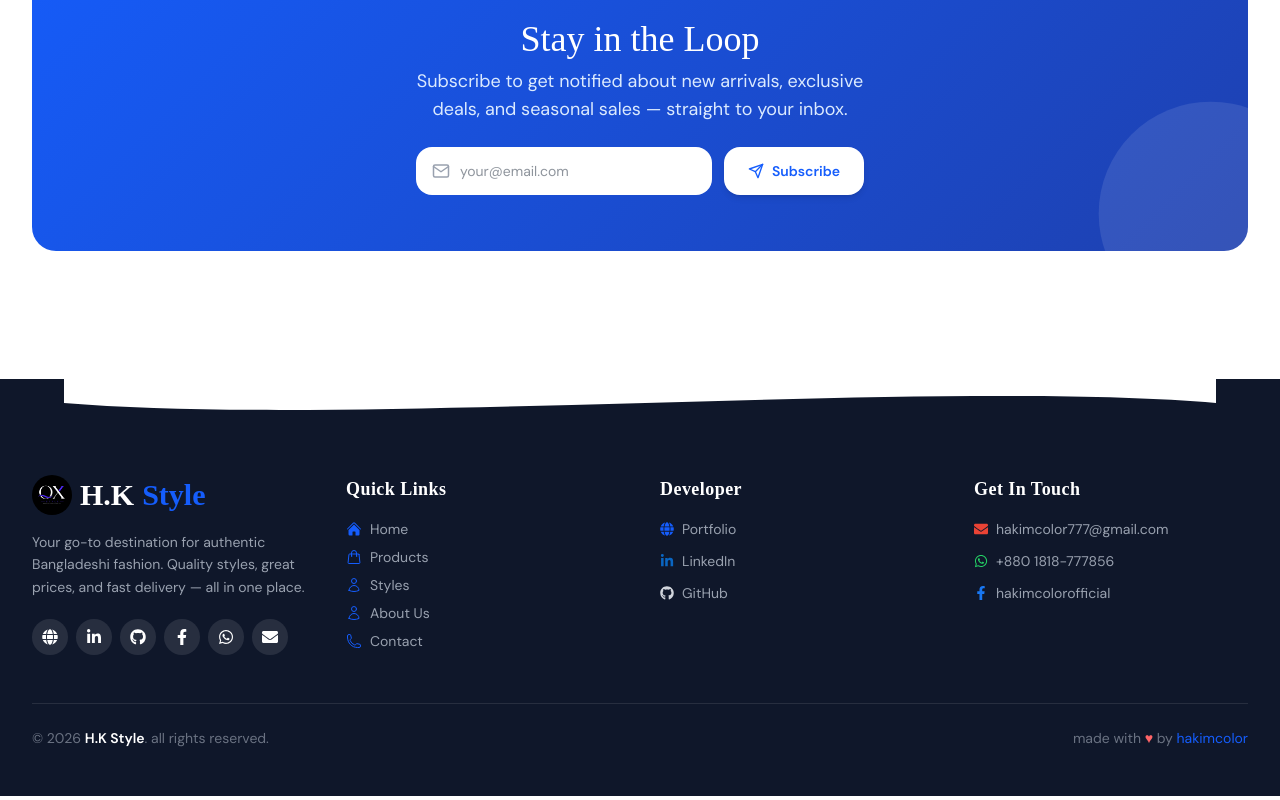
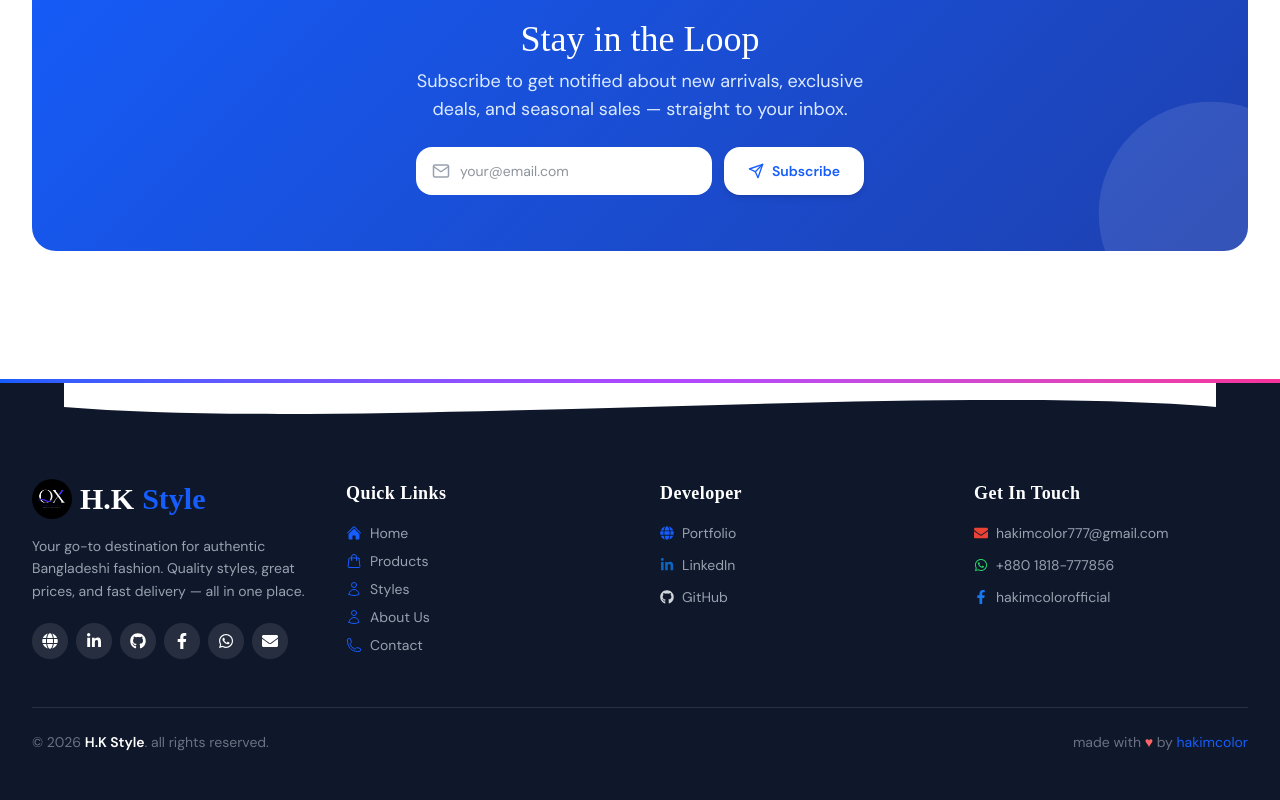
Before and after one commit to hakimcolor/Fashion-Store-Using-Local-Storage-, a React (Vite) app: page / in a window 1280 px wide. Shown: the part 5852-6652 px from the top of the page. Built offline with nearby package versions, Linux system fonts and the light colour scheme; a web font is replaced by a local one.

Commit message:
design: add colorful gradient accent line at top of footer

```diff
--- a/src/Components/Footer.jsx
+++ b/src/Components/Footer.jsx
@@ -77,6 +77,8 @@ const Footer = () => {
 
   return (
     <footer className="bg-[#0f172a] dark:bg-[#020817] text-white mt-16">
+      {/* Gradient accent line */}
+      <div className="h-1 w-full bg-gradient-to-r from-[#155dfc] via-purple-500 to-pink-500" />
       <div className="w-full overflow-hidden leading-none">
         <svg
           viewBox="0 0 1440 60"
```
